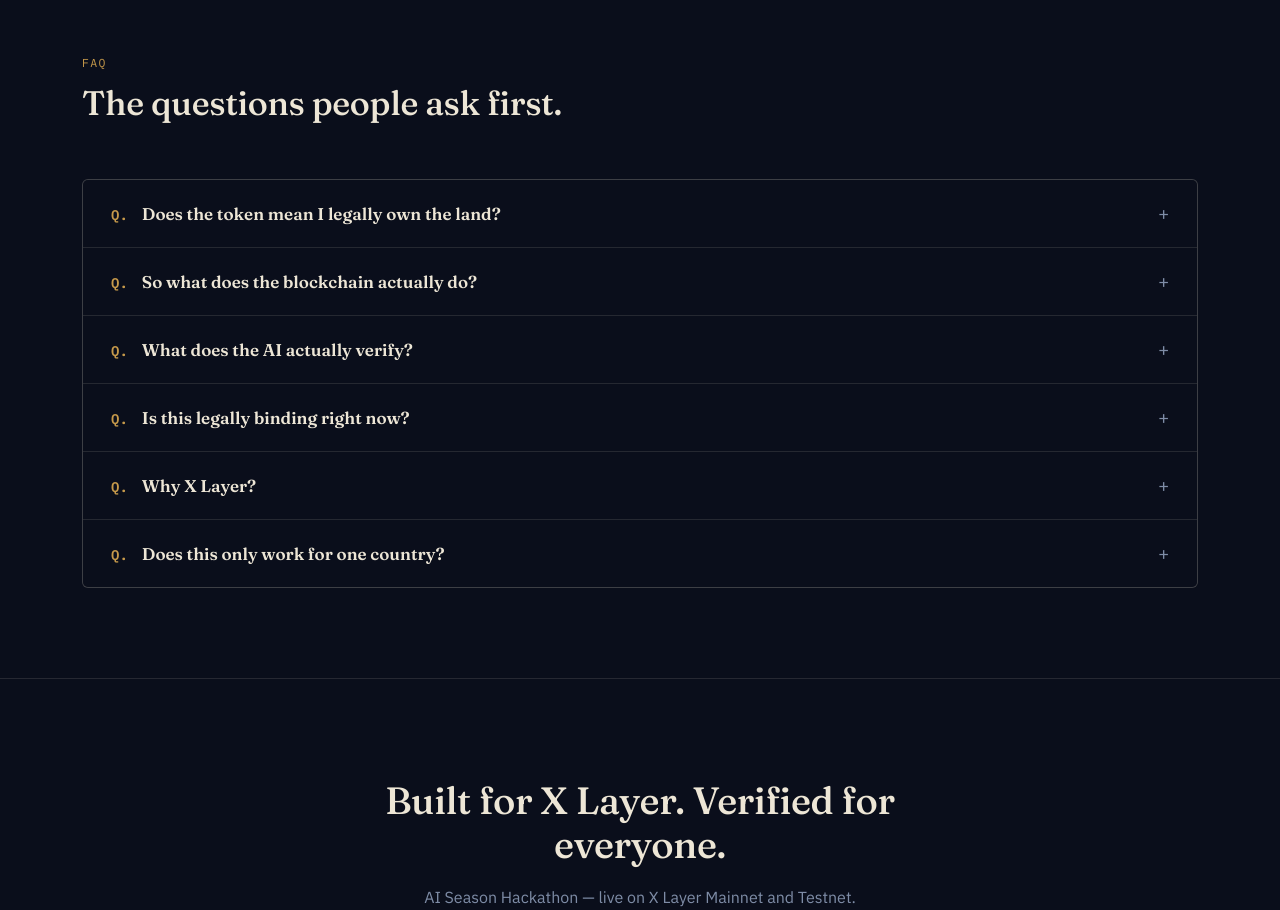
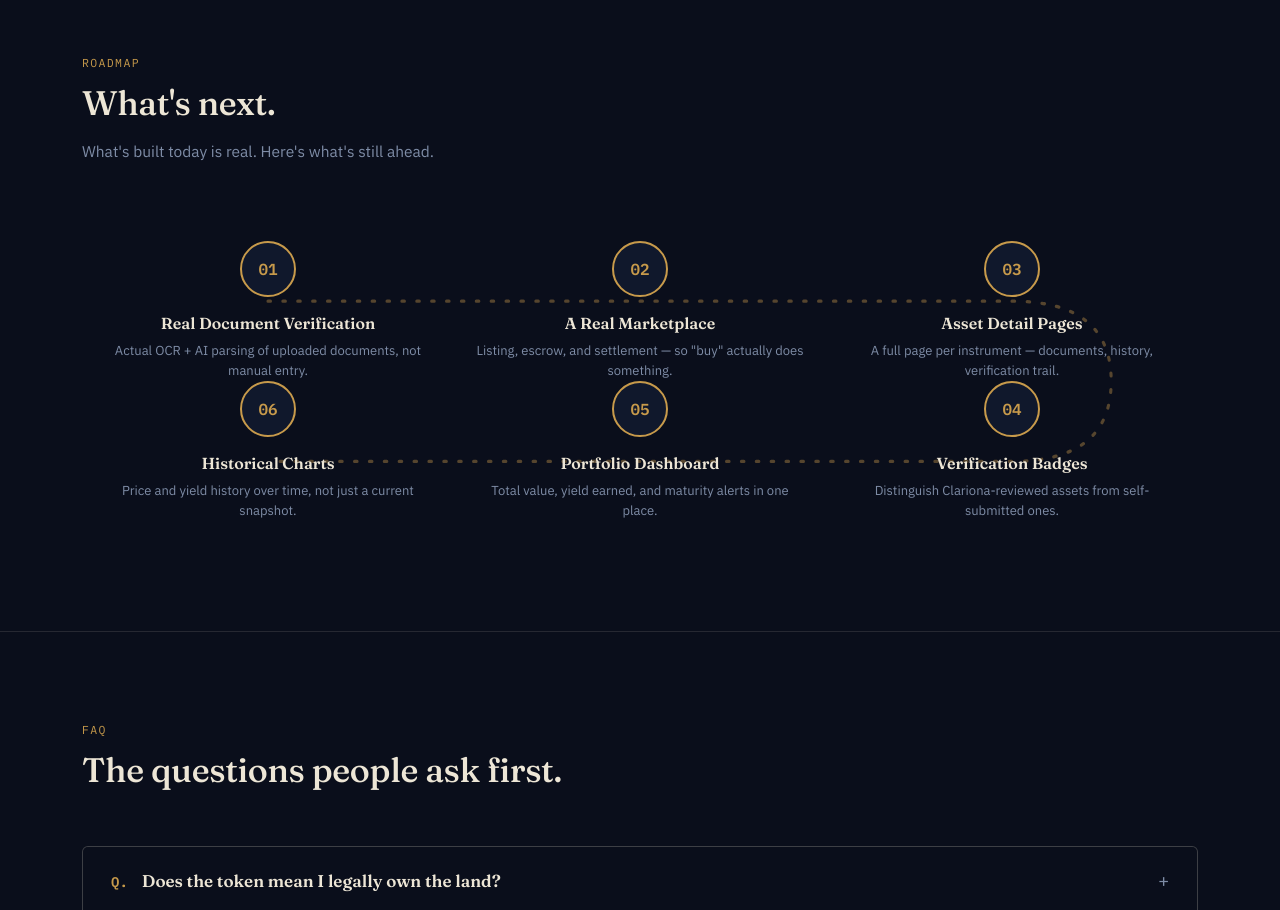
Before and after one commit to Mandicrypt/Clariona, a plain HTML site: page index.html in a window 1280 px wide. Shown: the part 3580-4490 px from the top of the page. Drawn offline with nearby package versions, Linux system fonts and the light colour scheme.

Commit message:
Add files via upload

```diff
--- a/index.html
+++ b/index.html
@@ -433,6 +433,49 @@
     color:var(--gold); font-style:italic; font-size:12px; line-height:1.6;
   }
 
+  /* ROADMAP */
+  .roadmap-wrap{ position:relative; padding:20px 0; }
+  .roadmap-svg{
+    position:absolute; top:0; left:0; width:100%; height:100%;
+    z-index:0; overflow:visible;
+  }
+  .roadmap-svg path{
+    fill:none; stroke:var(--gold); stroke-width:2.5; opacity:0.4;
+    stroke-linecap:round; stroke-dasharray:2 10;
+  }
+  .roadmap-grid{
+    position:relative; z-index:1; display:grid;
+    grid-template-columns:repeat(3,1fr); gap:48px 0;
+  }
+  .roadmap-row-reverse{ direction:rtl; }
+  .roadmap-row-reverse .roadmap-step{ direction:ltr; }
+  .roadmap-step{ display:flex; flex-direction:column; align-items:center; text-align:center; padding:0 20px; }
+  .roadmap-num{
+    width:56px; height:56px; border-radius:50%; background:var(--ink-2);
+    border:2px solid var(--gold); display:flex; align-items:center; justify-content:center;
+    font-family:'IBM Plex Mono', monospace; font-size:16px; font-weight:600; color:var(--gold);
+    margin-bottom:16px; flex-shrink:0;
+  }
+  .roadmap-step h4{
+    font-family:'Fraunces', serif; font-weight:600; font-size:16px; margin-bottom:8px;
+  }
+  .roadmap-step p{ font-family:'IBM Plex Sans', sans-serif; font-size:13px; color:var(--sage); line-height:1.55; }
+  @media (max-width:860px){
+    .roadmap-svg{ display:none; }
+    .roadmap-grid{ grid-template-columns:1fr; gap:0; }
+    .roadmap-row-reverse{ direction:ltr; }
+    .roadmap-step{
+      flex-direction:row; text-align:left; align-items:flex-start;
+      padding:0 0 32px; position:relative;
+    }
+    .roadmap-step:not(:last-child)::after{
+      content:""; position:absolute; left:27px; top:56px; bottom:0;
+      width:2px; background:repeating-linear-gradient(to bottom, var(--gold) 0 6px, transparent 6px 12px);
+      opacity:0.4;
+    }
+    .roadmap-num{ margin-bottom:0; margin-right:18px; }
+  }
+
   /* FAQ */
   .faq{ display:flex; flex-direction:column; gap:1px; background:var(--line);
     border:1px solid var(--line); border-radius:6px; overflow:hidden; }
@@ -782,6 +825,55 @@
 <section>
   <div class="wrap">
     <div class="section-head">
+      <div class="section-eyebrow">Roadmap</div>
+      <h2>What's next.</h2>
+      <p>What's built today is real. Here's what's still ahead.</p>
+    </div>
+    <div class="roadmap-wrap">
+      <svg class="roadmap-svg" viewBox="0 0 900 240" preserveAspectRatio="none">
+        <path d="M150,60 H750 Q830,60 830,120 Q830,180 750,180 H150" />
+      </svg>
+      <div class="roadmap-grid">
+        <div class="roadmap-step">
+          <div class="roadmap-num">01</div>
+          <h4>Real Document Verification</h4>
+          <p>Actual OCR + AI parsing of uploaded documents, not manual entry.</p>
+        </div>
+        <div class="roadmap-step">
+          <div class="roadmap-num">02</div>
+          <h4>A Real Marketplace</h4>
+          <p>Listing, escrow, and settlement — so "buy" actually does something.</p>
+        </div>
+        <div class="roadmap-step">
+          <div class="roadmap-num">03</div>
+          <h4>Asset Detail Pages</h4>
+          <p>A full page per instrument — documents, history, verification trail.</p>
+        </div>
+      </div>
+      <div class="roadmap-grid roadmap-row-reverse">
+        <div class="roadmap-step">
+          <div class="roadmap-num">04</div>
+          <h4>Verification Badges</h4>
+          <p>Distinguish Clariona-reviewed assets from self-submitted ones.</p>
+        </div>
+        <div class="roadmap-step">
+          <div class="roadmap-num">05</div>
+          <h4>Portfolio Dashboard</h4>
+          <p>Total value, yield earned, and maturity alerts in one place.</p>
+        </div>
+        <div class="roadmap-step">
+          <div class="roadmap-num">06</div>
+          <h4>Historical Charts</h4>
+          <p>Price and yield history over time, not just a current snapshot.</p>
+        </div>
+      </div>
+    </div>
+  </div>
+</section>
+
+<section>
+  <div class="wrap">
+    <div class="section-head">
       <div class="section-eyebrow">FAQ</div>
       <h2>The questions people ask first.</h2>
 
```
